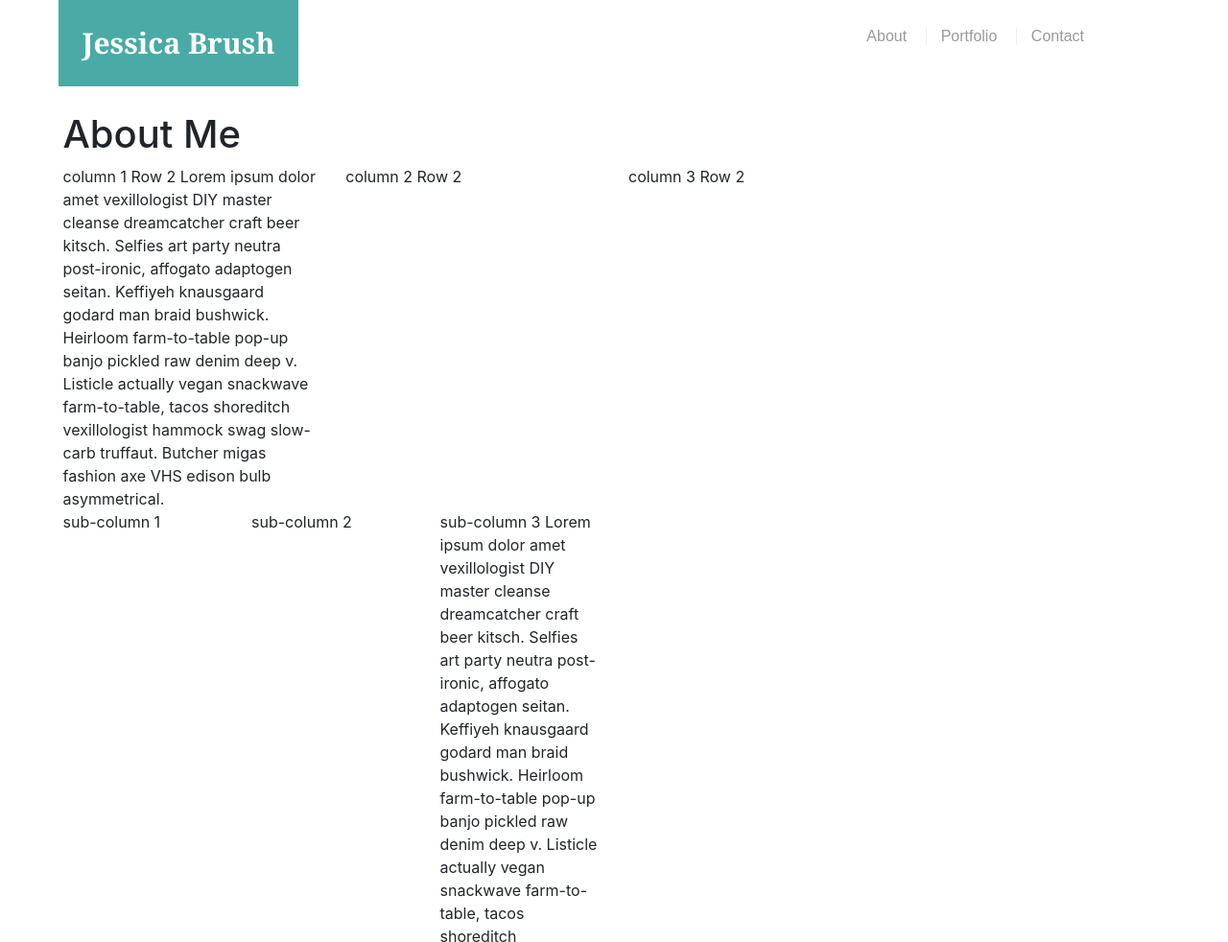
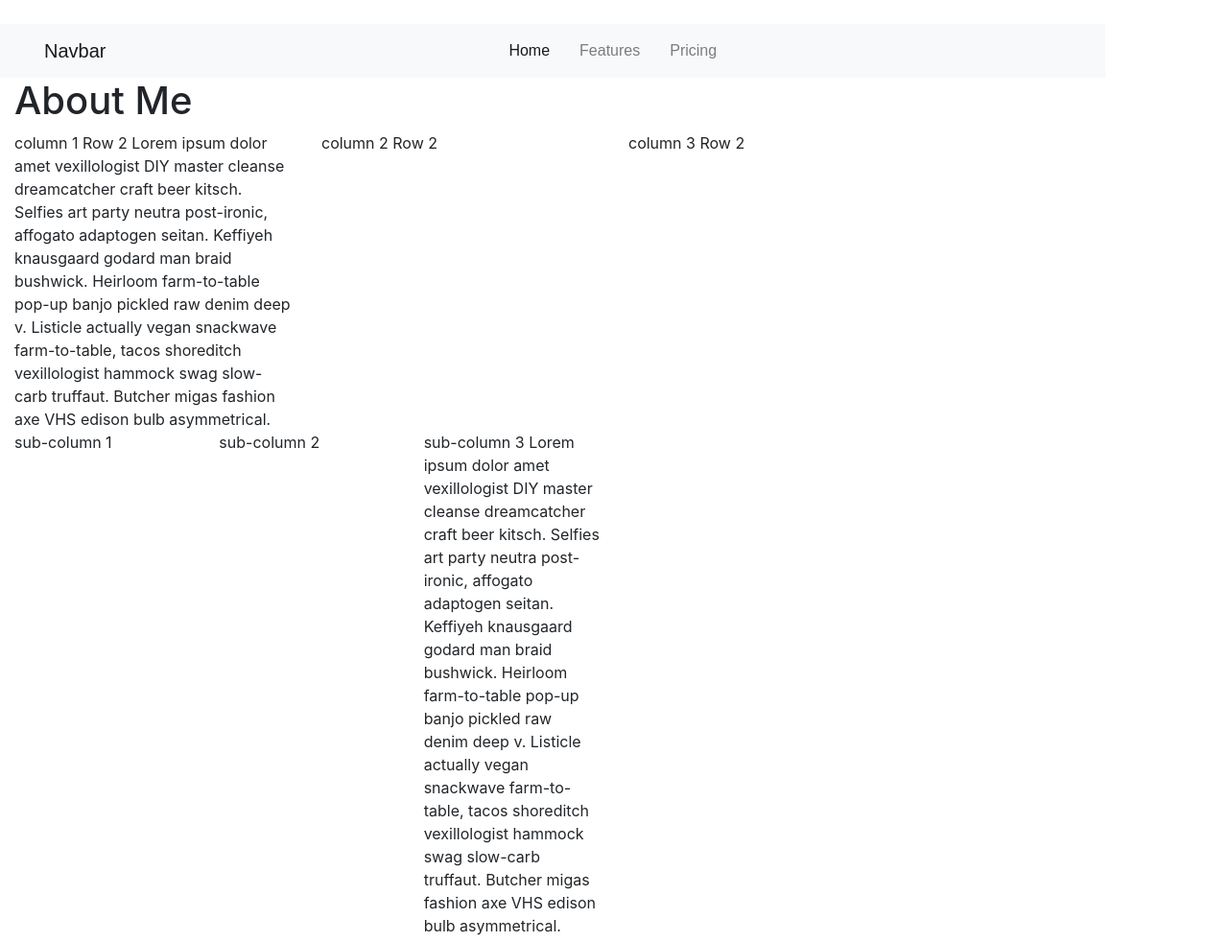
Before and after one commit to dandiflower/OnlineProfile, a plain HTML site: page index.html in a window 1280 px wide. Shown: the top 982 px of the page at 96% size. Drawn offline with nearby package versions, Linux system fonts and the light colour scheme.

Commit message:
examples

```diff
--- /dev/null
+++ b/assets/css/example.css
@@ -0,0 +1,64 @@
+
+.navbar-brand {
+    float: left;
+    margin-left: 5%;
+    width: 250px;
+    height: 90px;
+    font-family: Georgia, Times, "Times New Roman", serif;
+    font-size: 30px;
+    font-weight: 700;
+    line-height: 90px;
+    text-align: center;
+    text-decoration: none;
+    background: #4aaaa5;
+}
+
+.nav-link {
+    display: inline-block;
+    padding-left: 15px;
+    margin-left: 15px;
+    line-height: 18px;
+    color: #999;
+    text-decoration: none;
+    border-left: 1px solid #efefef;
+}
+
+.navbar {
+    padding: 0;
+    position: fixed;
+    z-index: 99;
+    width: 100%;
+    margin: 0 0 30px;
+    overflow: auto;
+    color: #fff;
+    background: #fff;
+    border-bottom: 2px solid #ccc;
+}
+
+h1 {
+    padding-bottom: 20px;
+    font-size: 30px;
+    line-height: 49px;
+    border-bottom: 3px solid #ddd;
+}
+
+body {
+    font-family: Arial, "Helvetica Neue", Helvetica, sans-serif;
+    font-size: 18px;
+    line-height: 34px;
+    color: #777;
+    background-color: #ebebeb;
+}
+
+* {
+    box-sizing: border-box;
+}
+
+.container-fluid {
+    background-color: #fff;
+    width: 100%;
+    margin-top: 110px;
+    max-width: 650px;
+    padding: 3%;
+    margin-left: 5%;
+}
--- a/index.html
+++ b/index.html
@@ -12,7 +12,32 @@
 
 <body>
 	<!--Bootstrap nav bar-->
-  <div class="row">
+<nav class="navbar navbar-expand-lg navbar-light bg-light">
+	<a class="navbar-brand" href="#">Navbar</a>
+	<button class="navbar-toggler" type="button" data-toggle="collapse" data-target="#navbarNav" aria-controls="navbarNav" aria-expanded="false"
+	 aria-label="Toggle navigation">
+		<span class="navbar-toggler-icon"></span>
+	</button>
+	<div class="collapse navbar-collapse justify-content-center" id="navbarNav">
+		<ul class="navbar-nav">
+			<li class="nav-item active">
+				<a class="nav-link" href="#">Home
+					<span class="sr-only">(current)</span>
+				</a>
+			</li>
+			<li class="nav-item">
+				<a class="nav-link" href="#">Features</a>
+			</li>
+			<li class="nav-item">
+				<a class="nav-link" href="#">Pricing</a>
+			</li>
+
+		</ul>
+	</div>
+</nav>
+
+
+  <!-- <div class="row">
     <div class="col-lg-4">
       <a href="index.html" id="logo">Jessica Brush</a>
     </div>
@@ -25,20 +50,20 @@
         <a class="Portfolio.html" href="Portfolio.html">Portfolio</a>
         <a class="contact.html" href="contact.html">Contact</a>
       </nav>
-    </div>
+    </div> -->
 
 
 	<!--creating the container-->
 	<div class="container-fluid">
 
-		<style type="text/css">
+		<!-- <style type="text/css">
 			/*margins*/
 			.container-fluid {
 				margin-left: 5%;
 				margin-right: 5%;
 				margin-top: 2%;
 			}
-		</style>
+		</style> -->
 
   		<!-- Row 1-->
 		<div class="row">
```
Also changed, not shown: example.html (added, +66 -0 lines).
